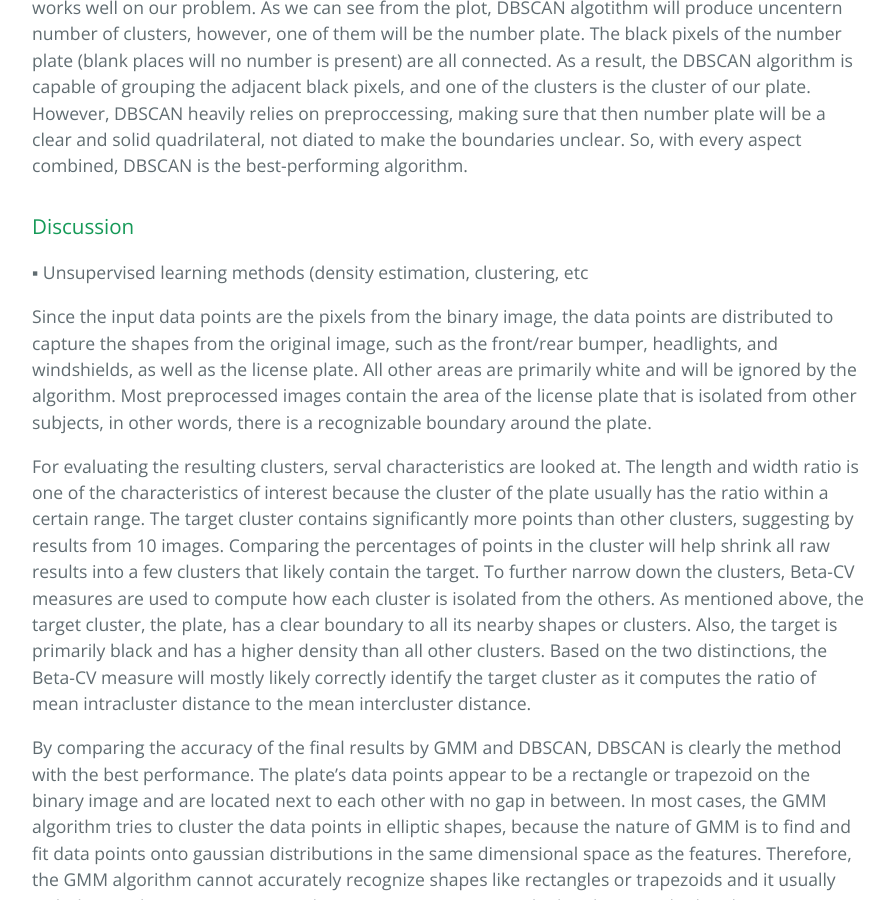
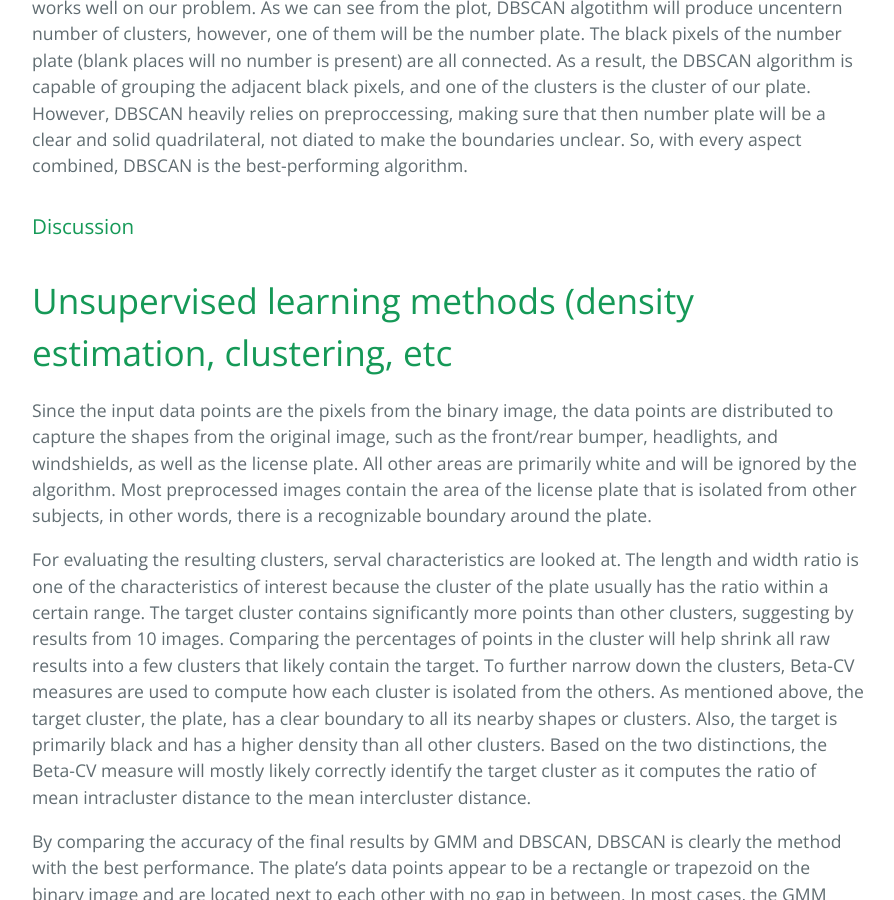
Before and after one commit to aaronwork1205/Smart-Parking-Lot-Revolution, a Jekyll site: the page built from index.md, in a window 1280 px wide and 900 px high, scrolled down 3396 px. Shown: the whole window, without its empty margins (192-1086 px from the left). Built offline with Jekyll 4.4.1, drawn with Linux system fonts in a browser that asks for light colours; our own code applies the rules of GitHub Pages for plain Markdown files; the repository's description, which GitHub fills in, is left out.

```diff
--- a/index.md
+++ b/index.md
@@ -34,7 +34,7 @@ However, since the DBSAN algorithm relies on grouping the data points right next
 
 ### Discussion
 
-▪ Unsupervised learning methods (density estimation, clustering, etc
+# Unsupervised learning methods (density estimation, clustering, etc
 
 Since the input data points are the pixels from the binary image, the data points are distributed to capture the shapes from the original image, such as the front/rear bumper, headlights, and windshields, as well as the license plate. All other areas are primarily white and will be ignored by the algorithm. Most preprocessed images contain the area of the license plate that is isolated from other subjects, in other words, there is a recognizable boundary around the plate.
 
```
